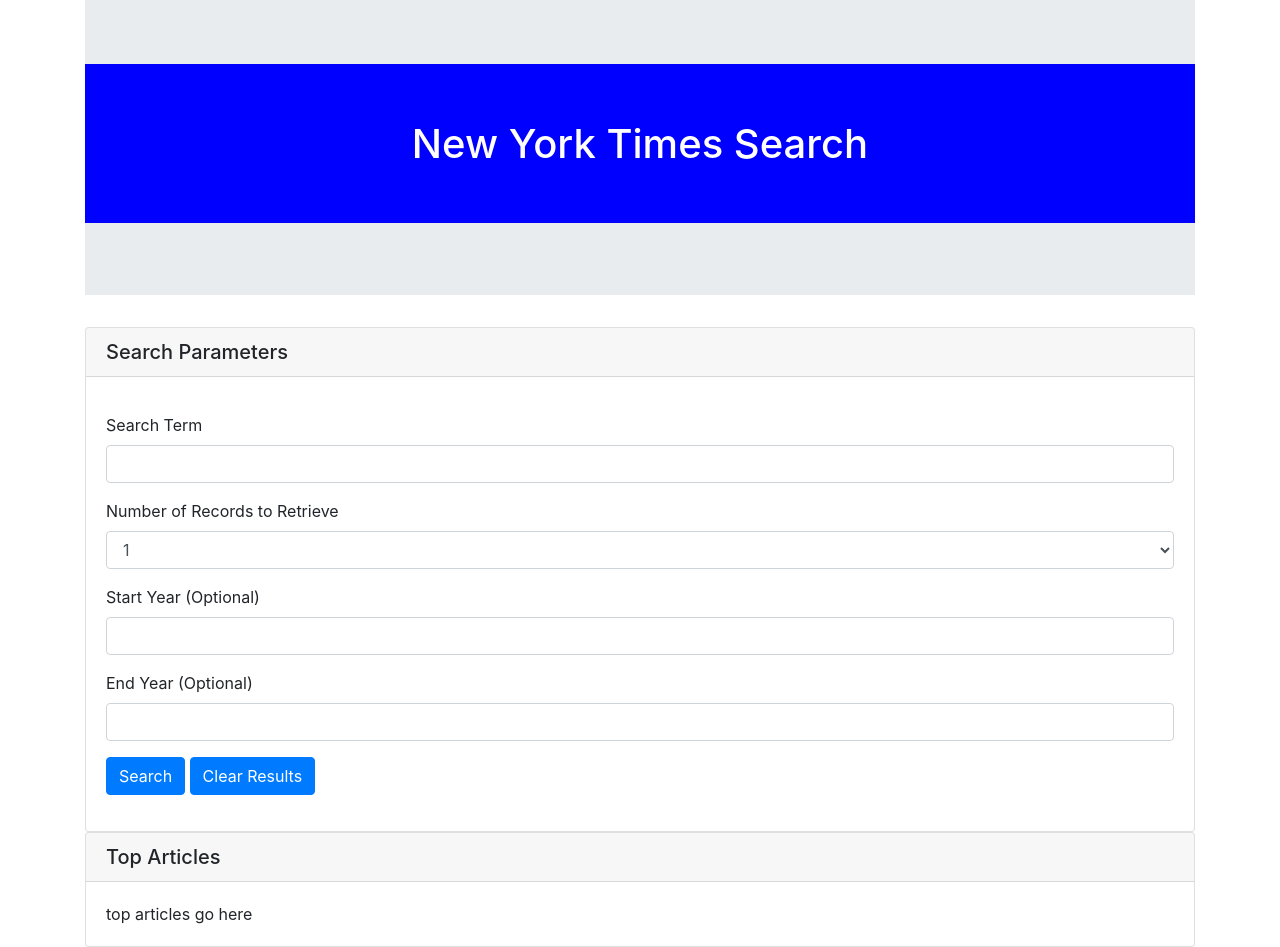
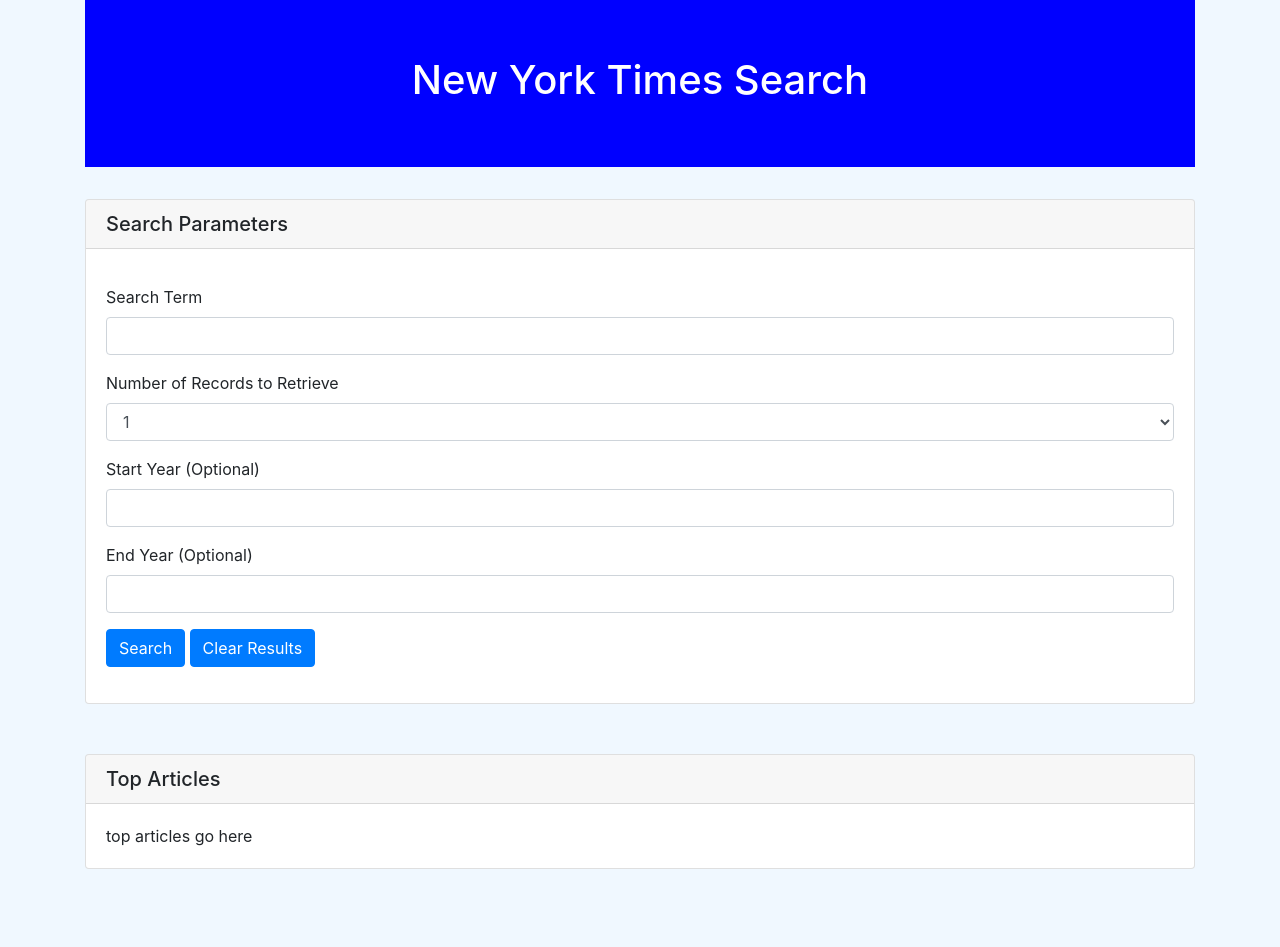
Before and after one commit to mercspring/nytimes-article-searcher, a plain HTML site: page index.html in a window 1280 px wide. After the commit the page ends 919 px from the top, so only its background shows below. Drawn offline with nearby package versions, Linux system fonts and the light colour scheme.

```diff
--- a/style.css
+++ b/style.css
@@ -1,18 +1,15 @@
-<<<<<<< HEAD
-h1 {
-    text-align: center;
-    font-size: 70px;
-}
-=======
+
 body{
     background-color: aliceblue;
 }
 
-h1{
+.jumbotron {
     background-color: blue;
     text-align: center;
     color: white;
     padding: 5%
 }
 
->>>>>>> dev
+.card {
+    margin-bottom: 50px;
+}
```
